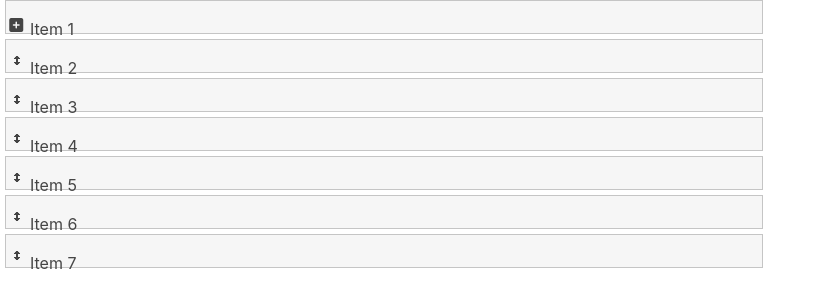
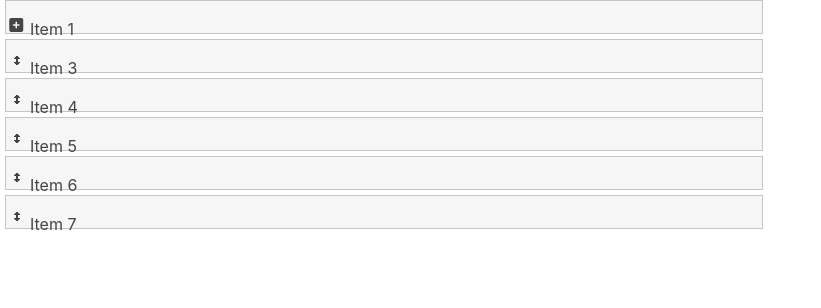
Before and after one commit to teamLeonardo/ProyectoVenta, a PHP site: page /tprue.php in a window 1280 px wide. Shown: the top 308 px of the page, without its empty margins (0-821 px from the left). Run offline with PHP 8.4, Linux system fonts and the light colour scheme; some libraries are stand-ins or nearby versions.

Commit message:
se actualizo

```diff
--- a/tprue.php
+++ b/tprue.php
@@ -47,7 +47,6 @@
 <body>
     <ul id="sortable">
         <li class="ui-state-default"><span class="fas fa-plus-square"></span>Item 1</li>
-        <li class="ui-state-default"><span class="ui-icon ui-icon-arrowthick-2-n-s"></span>Item 2</li>
         <li class="ui-state-default"><span class="ui-icon ui-icon-arrowthick-2-n-s"></span>Item 3</li>
         <li class="ui-state-default"><span class="ui-icon ui-icon-arrowthick-2-n-s"></span>Item 4</li>
         <li class="ui-state-default"><span class="ui-icon ui-icon-arrowthick-2-n-s"></span>Item 5</li>
```
